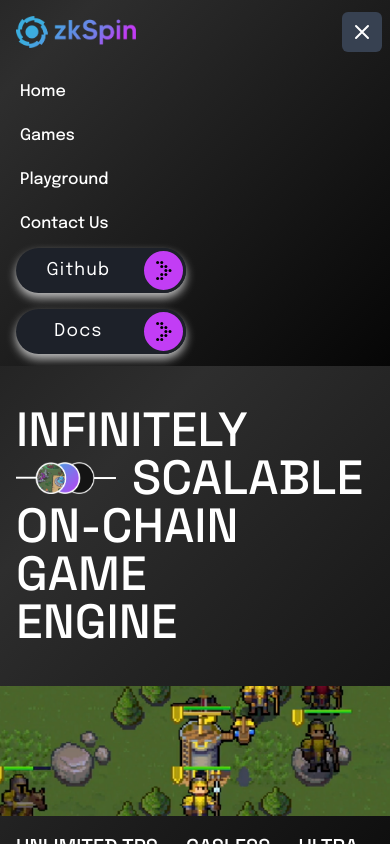
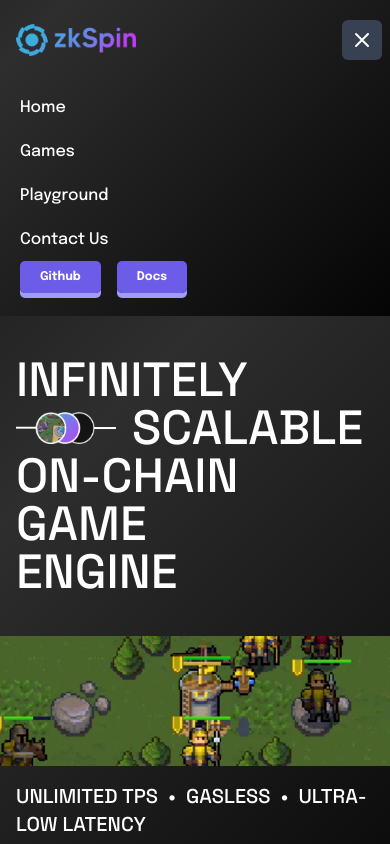
Before and after one commit to vishalmet/zkSpin, a React (Vite) app: page / in a window 390 px wide. Both pictures are taken after a click on the button "Open main menu". Shown: the top 844 px of the page. Built offline with nearby package versions, Linux system fonts and the light colour scheme.

Commit message:
mobile header

```diff
--- a/src/components/Navbar.jsx
+++ b/src/components/Navbar.jsx
@@ -18,7 +18,7 @@ const Navbar = () => {
   return (
     <nav className="gradient-container overflow-x-hidden epilogue text-white">
       <div className="max-w-7xl mx-auto px-4 sm:px-6 lg:px-8">
-        <div className="flex items-center justify-between h-16">
+        <div className="flex items-center justify-between h-20">
           <div className="flex items-center">
             <Link to="/" className="text-lg font-bold">
               <img className="h-8" src={Logo} alt="logo" />
@@ -74,7 +74,12 @@ const Navbar = () => {
               </a>
               <div className="hidden md:block">
                 <div className=" flex gap-6">
-                  <a  href="https://github.com/m4-team/spin-sdk/blob/main/guide/2_INTRODUCTION.md" target="_blank" rel="noopener noreferrer" class="Btn-Container">
+                  <a
+                    href="https://github.com/m4-team/spin-sdk/blob/main/guide/2_INTRODUCTION.md"
+                    target="_blank"
+                    rel="noopener noreferrer"
+                    class="Btn-Container"
+                  >
                     <span class="text">Github</span>
                     <span class="icon-Container">
                       <svg
@@ -147,7 +152,12 @@ const Navbar = () => {
                       </svg>
                     </span>
                   </a>
-                  <a href="https://thirumurugan7.hashnode.dev/spin-up-an-onchain-game-with-zk-spin?ref=twitter-share" target="_blank" rel="noopener noreferrer" class="Btn-Container">
+                  <a
+                    href="https://thirumurugan7.hashnode.dev/spin-up-an-onchain-game-with-zk-spin?ref=twitter-share"
+                    target="_blank"
+                    rel="noopener noreferrer"
+                    class="Btn-Container"
+                  >
                     <span class="text">Docs</span>
                     <span class="icon-Container">
                       <svg
@@ -315,134 +325,20 @@ const Navbar = () => {
           >
             Contact Us
           </a>
-          <div className=" px-2">
-            <div className=" space-y-4">
-              <a href="https://github.com/m4-team/spin-sdk/blob/main/guide/2_INTRODUCTION.md" target="_blank" rel="noopener noreferrer" class="Btn-Container">
-                <span class="text">Github</span>
-                <span class="icon-Container">
-                  <svg
-                    width="16"
-                    height="19"
-                    viewBox="0 0 16 19"
-                    fill="nones"
-                    xmlns="http://www.w3.org/2000/svg"
-                  >
-                    <circle
-                      cx="1.61321"
-                      cy="1.61321"
-                      r="1.5"
-                      fill="black"
-                    ></circle>
-                    <circle
-                      cx="5.73583"
-                      cy="1.61321"
-                      r="1.5"
-                      fill="black"
-                    ></circle>
-                    <circle
-                      cx="5.73583"
-                      cy="5.5566"
-                      r="1.5"
-                      fill="black"
-                    ></circle>
-                    <circle
-                      cx="9.85851"
-                      cy="5.5566"
-                      r="1.5"
-                      fill="black"
-                    ></circle>
-                    <circle cx="9.85851" cy="9.5" r="1.5" fill="black"></circle>
-                    <circle cx="13.9811" cy="9.5" r="1.5" fill="black"></circle>
-                    <circle
-                      cx="5.73583"
-                      cy="13.4434"
-                      r="1.5"
-                      fill="black"
-                    ></circle>
-                    <circle
-                      cx="9.85851"
-                      cy="13.4434"
-                      r="1.5"
-                      fill="black"
-                    ></circle>
-                    <circle
-                      cx="1.61321"
-                      cy="17.3868"
-                      r="1.5"
-                      fill="black"
-                    ></circle>
-                    <circle
-                      cx="5.73583"
-                      cy="17.3868"
-                      r="1.5"
-                      fill="black"
-                    ></circle>
-                  </svg>
-                </span>
-              </a>
-              <a href="https://thirumurugan7.hashnode.dev/spin-up-an-onchain-game-with-zk-spin?ref=twitter-share" target="_blank" rel="noopener noreferrer" class="Btn-Container">
-                <span class="text">Docs</span>
-                <span class="icon-Container">
-                  <svg
-                    width="16"
-                    height="19"
-                    viewBox="0 0 16 19"
-                    fill="nones"
-                    xmlns="http://www.w3.org/2000/svg"
-                  >
-                    <circle
-                      cx="1.61321"
-                      cy="1.61321"
-                      r="1.5"
-                      fill="black"
-                    ></circle>
-                    <circle
-                      cx="5.73583"
-                      cy="1.61321"
-                      r="1.5"
-                      fill="black"
-                    ></circle>
-                    <circle
-                      cx="5.73583"
-                      cy="5.5566"
-                      r="1.5"
-                      fill="black"
-                    ></circle>
-                    <circle
-                      cx="9.85851"
-                      cy="5.5566"
-                      r="1.5"
-                      fill="black"
-                    ></circle>
-                    <circle cx="9.85851" cy="9.5" r="1.5" fill="black"></circle>
-                    <circle cx="13.9811" cy="9.5" r="1.5" fill="black"></circle>
-                    <circle
-                      cx="5.73583"
-                      cy="13.4434"
-                      r="1.5"
-                      fill="black"
-                    ></circle>
-                    <circle
-                      cx="9.85851"
-                      cy="13.4434"
-                      r="1.5"
-                      fill="black"
-                    ></circle>
-                    <circle
-                      cx="1.61321"
-                      cy="17.3868"
-                      r="1.5"
-                      fill="black"
-                    ></circle>
-                    <circle
-                      cx="5.73583"
-                      cy="17.3868"
-                      r="1.5"
-                      fill="black"
-                    ></circle>
-                  </svg>
-                </span>
-              </a>
+          <div className=" px-3 pb-4">
+            <div className="space-x-4 ">
+              <a
+                href="https://github.com/m4-team/spin-sdk/blob/main/guide/2_INTRODUCTION.md"
+                target="_blank"
+                rel="noopener noreferrer"
+                class="customButton"
+              >Github</a>
+              <a
+                href="https://thirumurugan7.hashnode.dev/spin-up-an-onchain-game-with-zk-spin?ref=twitter-share"
+                target="_blank"
+                rel="noopener noreferrer"
+                class="customButton"
+              >Docs</a>
             </div>
           </div>
         </div>
--- a/src/index.css
+++ b/src/index.css
@@ -32,6 +32,23 @@
   }
 }
 
+.customButton {
+  border: none;
+  outline: none;
+  background-color: #6c5ce7;
+  padding: 10px 20px;
+  font-size: 12px;
+  font-weight: 700;
+  color: #fff;
+  border-radius: 5px;
+  transition: all ease 0.1s;
+  box-shadow: 0px 5px 0px 0px #a29bfe;
+}
+
+.customButton:active {
+  transform: translateY(5px);
+  box-shadow: 0px 0px 0px 0px #a29bfe;
+}
 
 .Btn-Container {
   display: flex;
```
